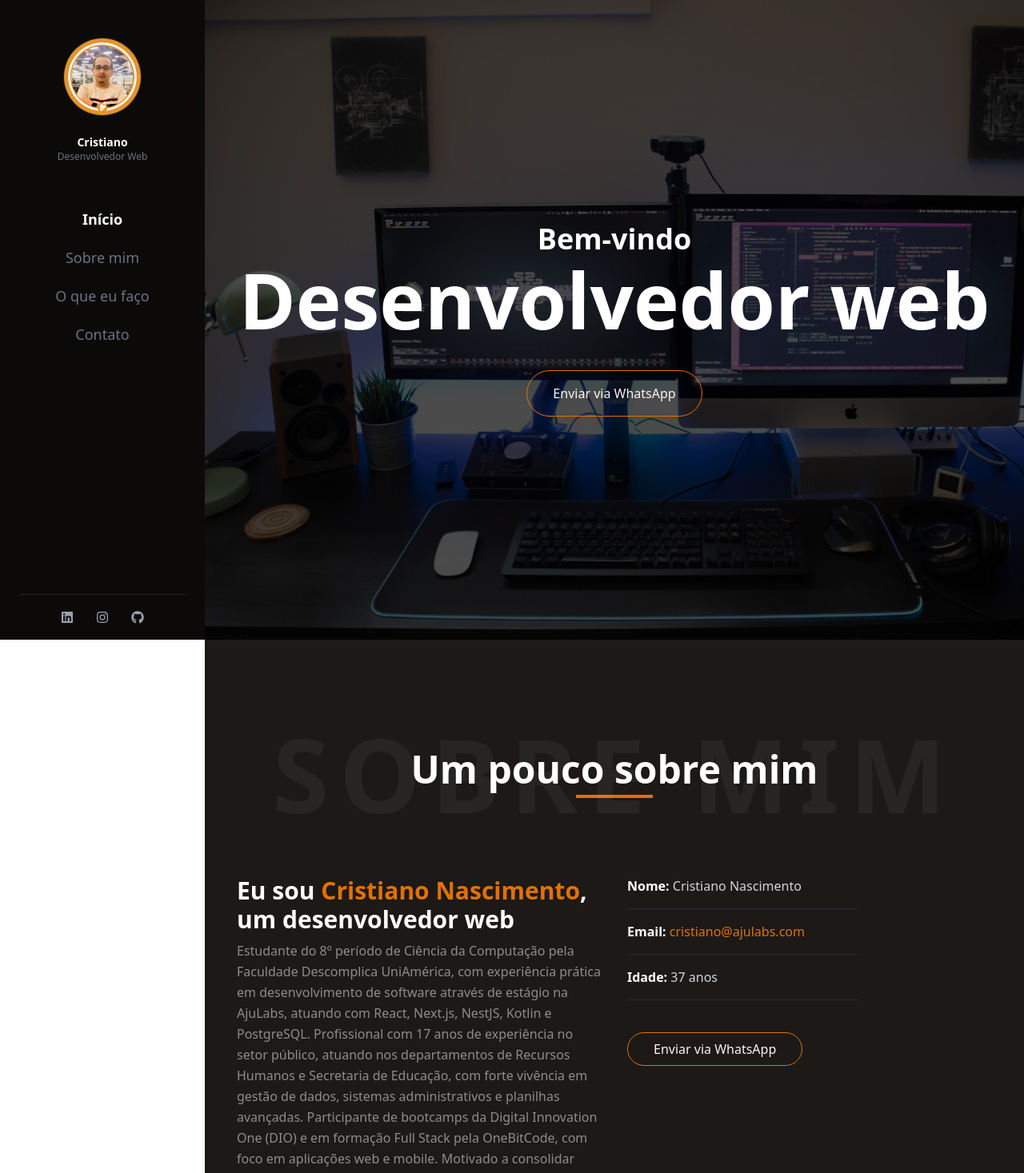
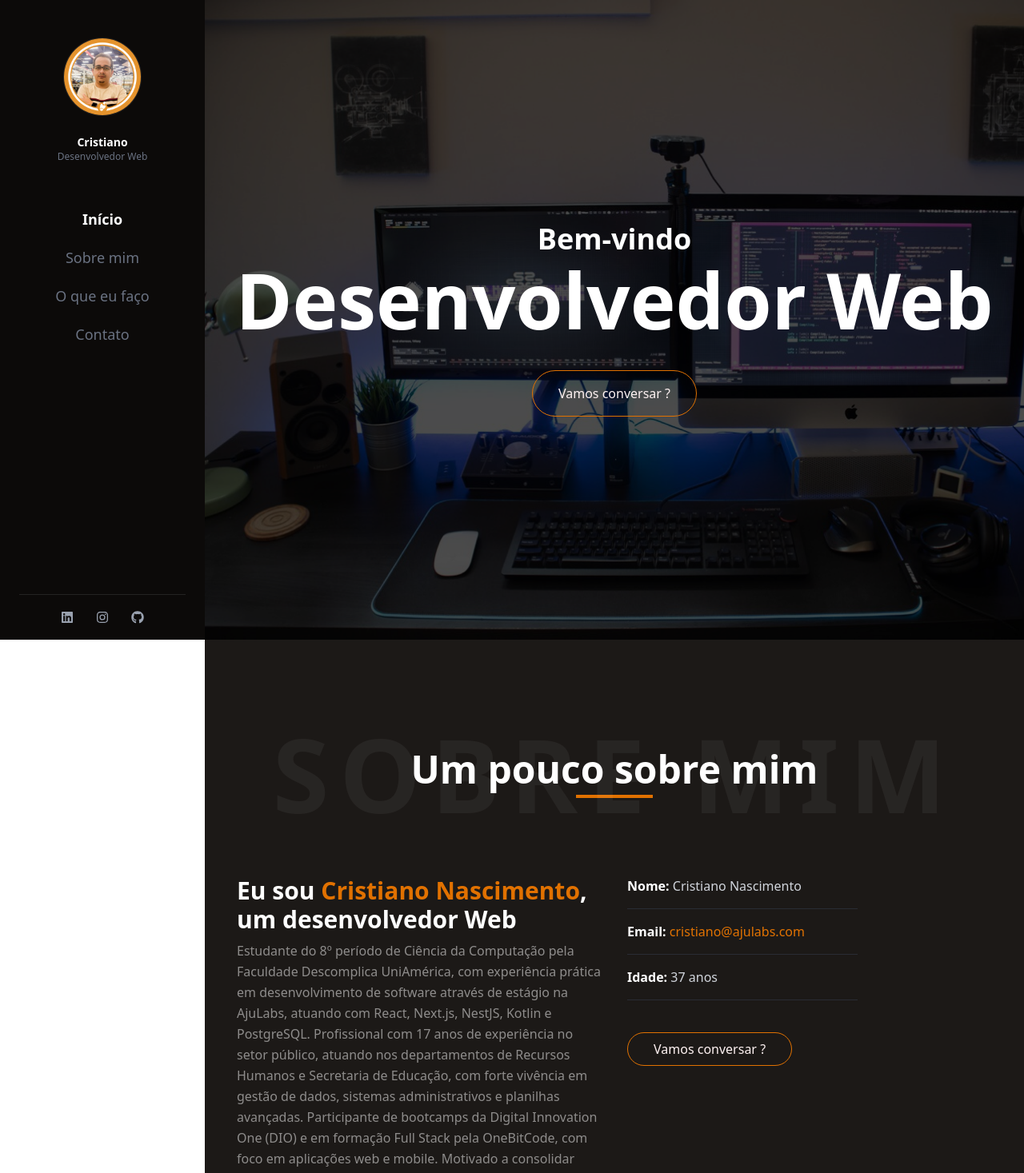
Before and after one commit to cristianoceke/Cristiano-Nascimento---Portif-lio, a Next.js app: page / in a window 1280 px wide. Shown: the top 1467 px of the page at 80% size. Built offline with nearby package versions, Linux system fonts and the light colour scheme.

Commit message:
upadete texts

```diff
--- a/src/app/page.tsx
+++ b/src/app/page.tsx
@@ -15,10 +15,10 @@ export default function Home() {
         <div className="absolute inset-0 bg-black/70"></div>
         <div className="relative text-center text-white">
           <h1 className="text-4xl font-bold pb-2">Bem-vindo</h1>
-          <h1 className="text-8xl font-bold">Desenvolvedor web</h1>
+          <h1 className="text-8xl font-bold">Desenvolvedor Web</h1>
           <div className="pt-10">
             <button className="border border-amber-600 text-red-50 px-8 py-4 rounded-4xl transition-colors hover:bg-amber-600 hover:text-white cursor-pointer">
-              Enviar via WhatsApp
+              Vamos conversar ?
             </button>
           </div>
         </div>
@@ -37,7 +37,7 @@ export default function Home() {
         <div className="grid grid-cols-1 md:grid-cols-2 gap-8 text-gray-300">
           <div>
             <h3 className="text-3xl font-bold text-white mb-2">
-              Eu sou <span className="text-3xl text-amber-600">Cristiano Nascimento</span>, um desenvolvedor web
+              Eu sou <span className="text-3xl text-amber-600">Cristiano Nascimento</span>, um desenvolvedor Web
             </h3>
 
             <p className="leading-relaxed text-white/50">
@@ -69,7 +69,7 @@ export default function Home() {
 
             <div className="pt-6">
               <button className="border border-amber-600 text-red-50 px-8 py-2 rounded-4xl transition-colors hover:bg-amber-600 hover:text-white cursor-pointer">
-                Enviar via WhatsApp</button>
+                Vamos conversar ?</button>
             </div>
 
           </div>
```
